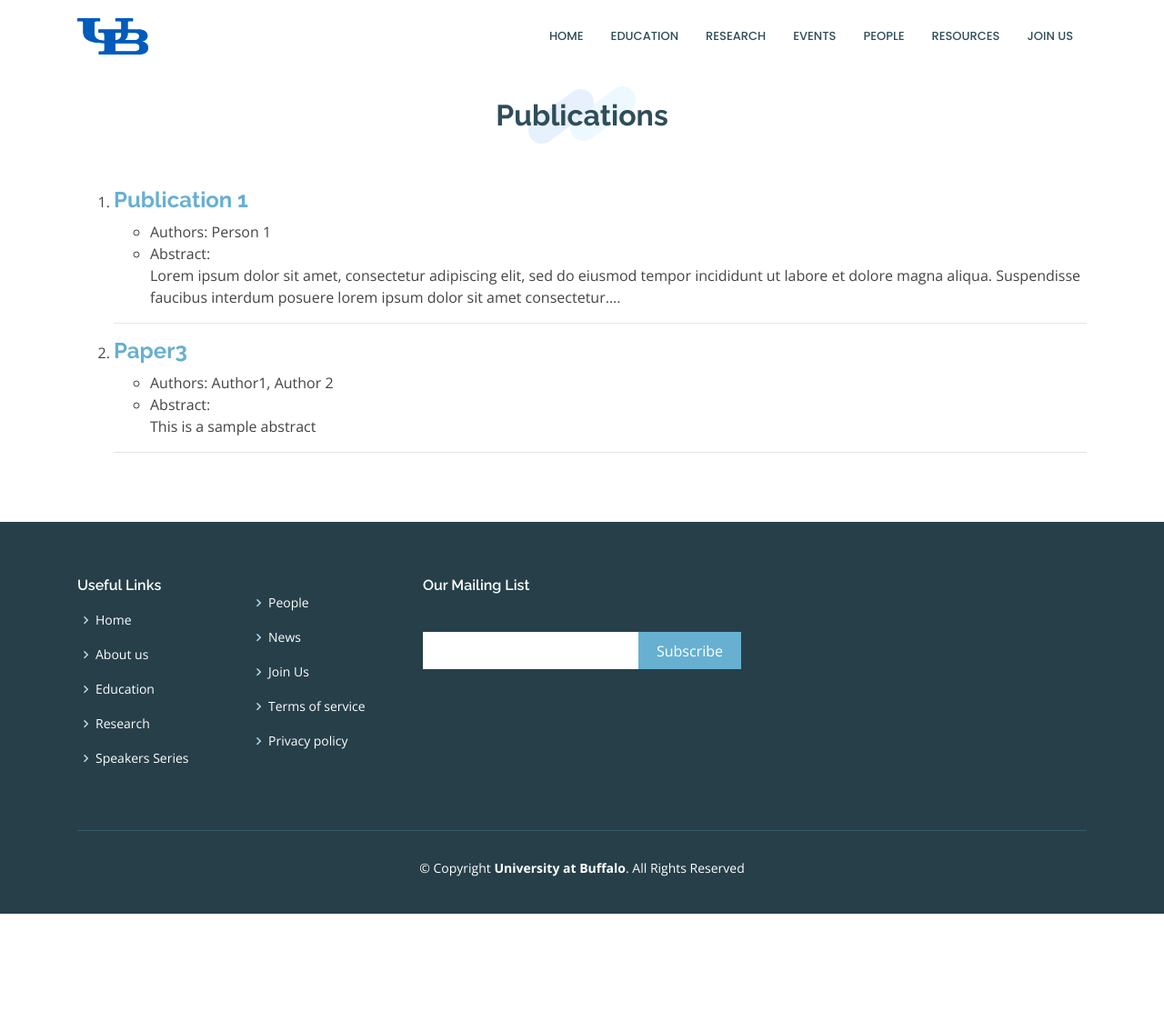
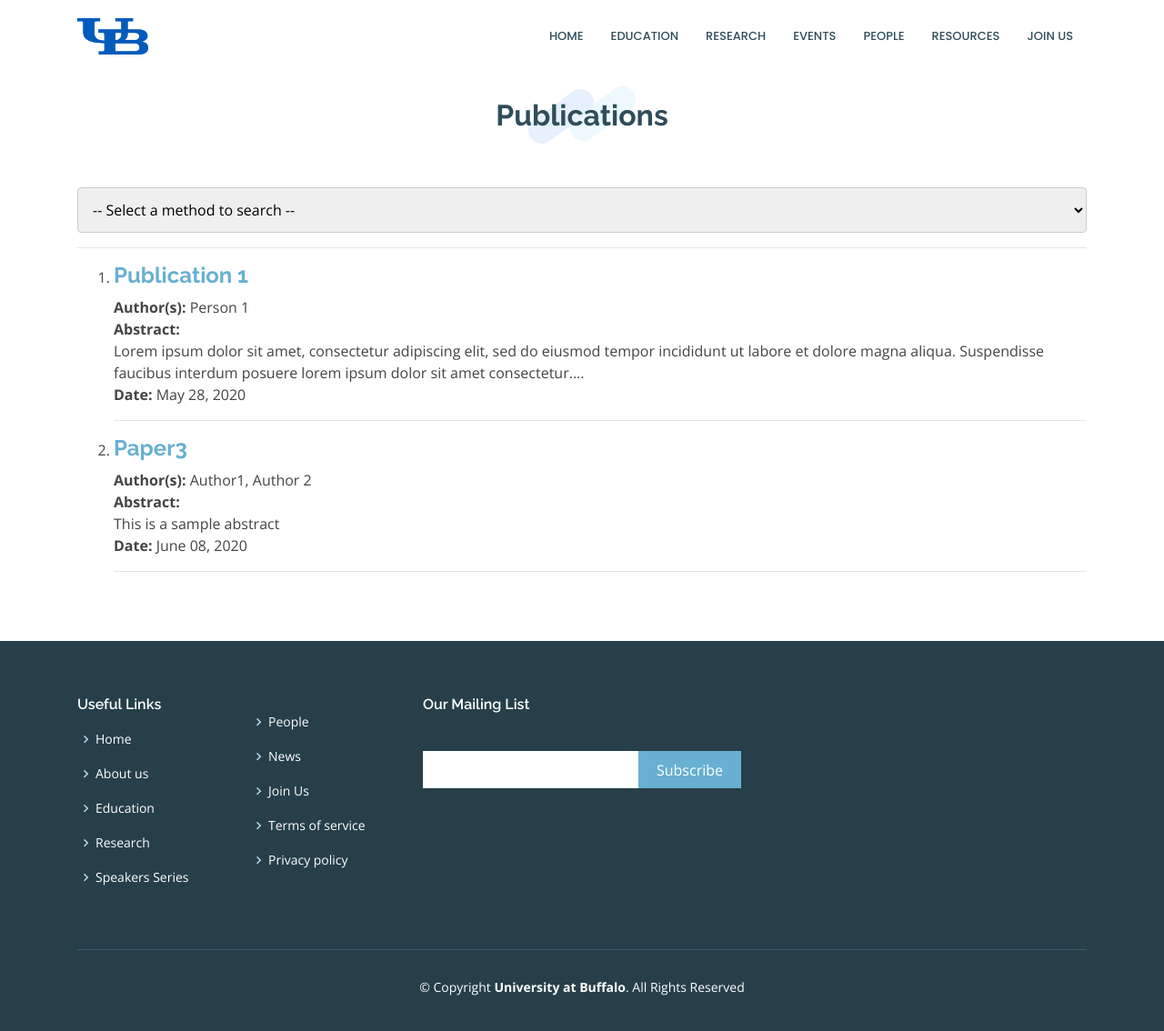
Before and after one commit to Mgeraci19/CS4SG.github.io, a Jekyll site: the page built from publications.html, in a window 1280 px wide and 1136 px high. Shown: the whole window at 91% size. Built offline with Jekyll 4.4.1, drawn with Linux system fonts in a browser that asks for light colours.

Commit message:
Update publications.html

```diff
--- a/publications.html
+++ b/publications.html
@@ -2,25 +2,64 @@
 layout: default
 title: Publications
 ---
+<style>
+    input[type=text], select {
+        width: 100%;
+        padding: 12px;
+        border: 1px solid #ccc;
+        border-radius: 4px;
+    }
+</style>
 <script src="https://ajax.googleapis.com/ajax/libs/jquery/3.5.1/jquery.min.js"></script>
-<ol>
+<select onchange= "location = this.value;">
+    <option selected value="">-- Select a method to search --</option>
+    <option value="javascript:javascript:decide(0)">Search by Publication Title</option>
+    <option value="javascript:decide(1)">Search by Author name</option>
+    <option value="javascript:decide(2)">Search by Date</option>
+</select>
+<div id="embed"></div>
+<hr/>
+<ol id="myUL">
 {% for pub in site.publications %}
     <li>
-
         <h4><b><a href="{{ pub.url }}">{{ pub.title }}</a></b></h4>
-        <ul>
-            <li>
-                Authors: {{ pub.authors }}
-            </li>
-            <li>
-                Abstract: <div id="desc">{{  pub.abstract }}</div>
-            </li>
-        </ul>
+    <b>Author(s): </b><a>{{ pub.authors }}</a><br/>
+    <b>Abstract: </b><div id="desc">{{  pub.abstract }}</div>
+    <b>Date: </b><a>{{ pub.date | date: '%B %d, %Y' }}</a>
     </li>
     <hr />
 {% endfor %}
 </ol>
 <script>
+
+</script>
+
+<script>
 var myDiv = $('#desc');
 myDiv.text(myDiv.text().substring(0,250)+'...')
 </script>
+
+
+<script>
+    function myFunction(num) {
+        var input, filter, ul, li, a, i, txtValue;
+        input = document.getElementById("myInput");
+        filter = input.value.toUpperCase();
+        ul = document.getElementById("myUL");
+        li = ul.getElementsByTagName("li");
+        for (i = 0; i < li.length; i++) {
+            a = li[i].getElementsByTagName("a")[num];
+            txtValue = a.textContent || a.innerText;
+            if (txtValue.toUpperCase().indexOf(filter) > -1) {
+                li[i].style.display = "";
+            } else {
+                li[i].style.display = "none";
+            }
+        }
+    }
+
+        function decide(n){
+            var l = ["Publication Title", "Author name", "Date"]
+            document.getElementById("embed").innerHTML = '<input type="text" id="myInput" onkeyup="myFunction('+n+')" placeholder="Enter '+l[n]+'" title="Type in a name">'
+        }
+</script>
```
